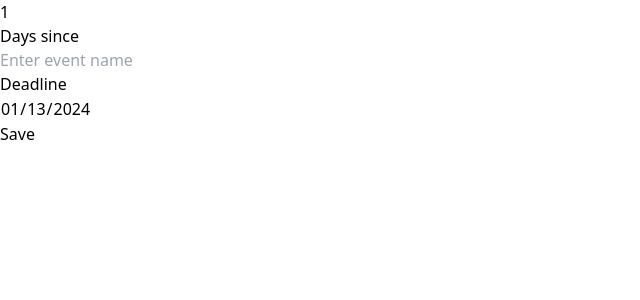
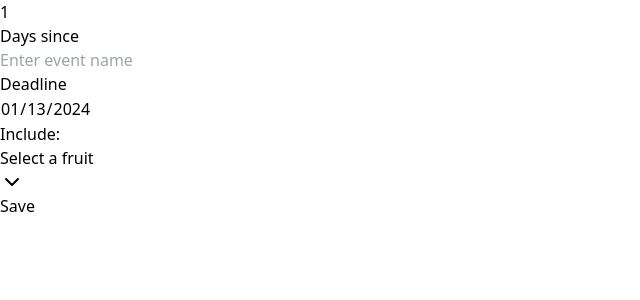
Before and after one commit to UTandor/Days-Untill-Extension, a React (Vite) app: page / in a window 1280 px wide. Shown: the top 300 px of the page, without its empty margins (0-640 px from the left). Built offline with nearby package versions, Linux system fonts and the light colour scheme.

Commit message:
Select is working

```diff
--- a/package.json
+++ b/package.json
@@ -12,6 +12,7 @@
   },
   "dependencies": {
     "@radix-ui/react-popover": "^1.0.7",
+    "@radix-ui/react-select": "^2.0.0",
     "@radix-ui/react-separator": "^1.0.3",
     "@radix-ui/react-slot": "^1.0.2",
     "class-variance-authority": "^0.7.0",
--- a/src/App.tsx
+++ b/src/App.tsx
@@ -1,7 +1,15 @@
 import { FormEvent, useEffect, useState } from "react";
 import { Input } from "@/components/ui/input";
 import { Button } from "@/components/ui/button";
-import { Separator } from "@/components/ui/separator";
+import {
+  Select,
+  SelectContent,
+  SelectGroup,
+  SelectItem,
+  SelectLabel,
+  SelectTrigger,
+  SelectValue,
+} from "@/components/ui/select";
 
 function App() {
   const currentDate = new Date();
@@ -35,11 +43,11 @@
   }, []);
 
   return (
-    <div className="h-[350px] dark w-[275px] grid place-items-center font-mono bg-card text-popover-foreground">
+    <div className="h-[450px] dark w-[300px] py-12 grid place-items-center font-mono bg-card text-popover-foreground">
       <div>
         {differenceInDays !== null && (
           <>
-            <h1 className="font-semibold text-primary text-3xl text-center">
+            <h1 className="font-semibold text-primary row-span-2 text-3xl text-center">
               <p>{Math.abs(differenceInDays)}</p>
             </h1>
             <div>
@@ -50,27 +58,54 @@
           </>
         )}
       </div>
-      <form onSubmit={handleSubmit} className="flex flex-col justify-center items-center gap-y-5">
+      <form
+        onSubmit={handleSubmit}
+        className="grid place-items-center gap-2 mt-10 relative mb-32"
+      >
         <Input
           type="text"
-          className="w-[230px] text bg-input fixed top-[15%]"
+          className="w-[230px] text bg-input"
           placeholder="Enter event name"
           value={task}
           onChange={(e) => setTask(e.target.value)}
         />
-        <Separator className="bg-card-foreground opacity-30 fixed w-[230px] top-[23%] " />
         <div>
-          <h1 className="text-center font-medium text-sm  text-foreground opacity-70 mb-2 mt-0">Deadline</h1>
+          <h1 className="text-center font-medium text-sm  text-foreground opacity-70 mb-2 mt-2 ">
+            Deadline
+          </h1>
           <Input
             type="date"
-            className="w-[230px] text bg-input"
+            className="w-[230px] bg-input"
             placeholder="Date"
             value={date}
             onChange={(e) => setDate(e.target.value)}
           />
         </div>
-
-        <Button type="submit" variant={"default"} className="bg-primary text-primary-foreground">
+        <div className="mb-3">
+          <h1 className="text-center font-medium text-sm  text-foreground opacity-70 mb-2 mt-2 ">
+            Include:
+          </h1>
+          <Select>
+            <SelectTrigger className="w-[230px]">
+              <SelectValue placeholder="Select a fruit" />
+            </SelectTrigger>
+            <SelectContent>
+              <SelectGroup>
+                <SelectLabel>Fruits</SelectLabel>
+                <SelectItem value="apple">Apple</SelectItem>
+                <SelectItem value="banana">Banana</SelectItem>
+                <SelectItem value="blueberry">Blueberry</SelectItem>
+                <SelectItem value="grapes">Grapes</SelectItem>
+                <SelectItem value="pineapple">Pineapple</SelectItem>
+              </SelectGroup>
+            </SelectContent>
+          </Select>
+        </div>
+        <Button
+          type="submit"
+          variant={"default"}
+          className="bg-primary text-primary-foreground"
+        >
           Save
         </Button>
       </form>
--- /dev/null
+++ b/src/components/ui/select.tsx
@@ -0,0 +1,158 @@
+import * as React from "react"
+import * as SelectPrimitive from "@radix-ui/react-select"
+import { Check, ChevronDown, ChevronUp } from "lucide-react"
+
+import { cn } from "@/lib/utils"
+
+const Select = SelectPrimitive.Root
+
+const SelectGroup = SelectPrimitive.Group
+
+const SelectValue = SelectPrimitive.Value
+
+const SelectTrigger = React.forwardRef<
+  React.ElementRef<typeof SelectPrimitive.Trigger>,
+  React.ComponentPropsWithoutRef<typeof SelectPrimitive.Trigger>
+>(({ className, children, ...props }, ref) => (
+  <SelectPrimitive.Trigger
+    ref={ref}
+    className={cn(
+      "flex h-10 items-center justify-between rounded-md border border-input bg-input px-3 py-2 text-sm ring-offset-background placeholder:text-muted-foreground focus:outline-none focus:ring-2 focus:ring-ring focus:ring-offset-2 disabled:cursor-not-allowed disabled:opacity-50 [&>span]:line-clamp-1 w-[180px]",
+      className
+    )}
+    {...props}
+  >
+    {children}
+    <SelectPrimitive.Icon asChild>
+      <ChevronDown className="h-4 w-4 opacity-50" />
+    </SelectPrimitive.Icon>
+  </SelectPrimitive.Trigger>
+))
+SelectTrigger.displayName = SelectPrimitive.Trigger.displayName
+
+const SelectScrollUpButton = React.forwardRef<
+  React.ElementRef<typeof SelectPrimitive.ScrollUpButton>,
+  React.ComponentPropsWithoutRef<typeof SelectPrimitive.ScrollUpButton>
+>(({ className, ...props }, ref) => (
+  <SelectPrimitive.ScrollUpButton
+    ref={ref}
+    className={cn(
+      "flex cursor-default items-center justify-center py-1",
+      className
+    )}
+    {...props}
+  >
+    <ChevronUp className="h-4 w-4" />
+  </SelectPrimitive.ScrollUpButton>
+))
+SelectScrollUpButton.displayName = SelectPrimitive.ScrollUpButton.displayName
+
+const SelectScrollDownButton = React.forwardRef<
+  React.ElementRef<typeof SelectPrimitive.ScrollDownButton>,
+  React.ComponentPropsWithoutRef<typeof SelectPrimitive.ScrollDownButton>
+>(({ className, ...props }, ref) => (
+  <SelectPrimitive.ScrollDownButton
+    ref={ref}
+    className={cn(
+      "flex cursor-default items-center justify-center py-1",
+      className
+    )}
+    {...props}
+  >
+    <ChevronDown className="h-4 w-4" />
+  </SelectPrimitive.ScrollDownButton>
+))
+SelectScrollDownButton.displayName =
+  SelectPrimitive.ScrollDownButton.displayName
+
+const SelectContent = React.forwardRef<
+  React.ElementRef<typeof SelectPrimitive.Content>,
+  React.ComponentPropsWithoutRef<typeof SelectPrimitive.Content>
+>(({ className, children, position = "popper", ...props }, ref) => (
+  <SelectPrimitive.Portal>
+    <SelectPrimitive.Content
+      ref={ref}
+      className={cn(
+        "relative dark z-50 max-h-96 min-w-[8rem] overflow-hidden rounded-md px-2 bg-card text-card-foreground shadow-md data-[state=open]:animate-in data-[state=closed]:animate-out data-[state=closed]:fade-out-0 data-[state=open]:fade-in-0 data-[state=closed]:zoom-out-95 data-[state=open]:zoom-in-95 data-[side=bottom]:slide-in-from-top-2 data-[side=left]:slide-in-from-right-2 data-[side=right]:slide-in-from-left-2 data-[side=top]:slide-in-from-bottom-2",
+        position === "popper" &&
+          "data-[side=bottom]:translate-y-1 data-[side=left]:-translate-x-1 data-[side=right]:translate-x-1 data-[side=top]:-translate-y-1",
+        className
+      )}
+      position={position}
+      {...props}
+    >
+      <SelectScrollUpButton />
+      <SelectPrimitive.Viewport
+        className={cn(
+          "p-1",
+          position === "popper" &&
+            "h-[var(--radix-select-trigger-height)] w-full min-w-[var(--radix-select-trigger-width)]"
+        )}
+      >
+        {children}
+      </SelectPrimitive.Viewport>
+      <SelectScrollDownButton />
+    </SelectPrimitive.Content>
+  </SelectPrimitive.Portal>
+))
+SelectContent.displayName = SelectPrimitive.Content.displayName
+
+const SelectLabel = React.forwardRef<
+  React.ElementRef<typeof SelectPrimitive.Label>,
+  React.ComponentPropsWithoutRef<typeof SelectPrimitive.Label>
+>(({ className, ...props }, ref) => (
+  <SelectPrimitive.Label
+    ref={ref}
+    className={cn("py-1.5 pl-8 pr-2 text-sm font-semibold", className)}
+    {...props}
+  />
+))
+SelectLabel.displayName = SelectPrimitive.Label.displayName
+
+const SelectItem = React.forwardRef<
+  React.ElementRef<typeof SelectPrimitive.Item>,
+  React.ComponentPropsWithoutRef<typeof SelectPrimitive.Item>
+>(({ className, children, ...props }, ref) => (
+  <SelectPrimitive.Item
+    ref={ref}
+    className={cn(
+      "relative flex w-full cursor-default select-none items-center rounded-sm py-1.5 pl-8 pr-2 text-sm outline-none focus:bg-accent focus:text-accent-foreground data-[disabled]:pointer-events-none data-[disabled]:opacity-50",
+      className
+    )}
+    {...props}
+  >
+    <span className="absolute left-2 flex h-3.5 w-3.5 items-center justify-center">
+      <SelectPrimitive.ItemIndicator>
+        <Check className="h-4 w-4" />
+      </SelectPrimitive.ItemIndicator>
+    </span>
+
+    <SelectPrimitive.ItemText>{children}</SelectPrimitive.ItemText>
+  </SelectPrimitive.Item>
+))
+SelectItem.displayName = SelectPrimitive.Item.displayName
+
+const SelectSeparator = React.forwardRef<
+  React.ElementRef<typeof SelectPrimitive.Separator>,
+  React.ComponentPropsWithoutRef<typeof SelectPrimitive.Separator>
+>(({ className, ...props }, ref) => (
+  <SelectPrimitive.Separator
+    ref={ref}
+    className={cn("-mx-1 my-1 h-px bg-muted", className)}
+    {...props}
+  />
+))
+SelectSeparator.displayName = SelectPrimitive.Separator.displayName
+
+export {
+  Select,
+  SelectGroup,
+  SelectValue,
+  SelectTrigger,
+  SelectContent,
+  SelectLabel,
+  SelectItem,
+  SelectSeparator,
+  SelectScrollUpButton,
+  SelectScrollDownButton,
+}
--- a/src/index.css
+++ b/src/index.css
@@ -5,50 +5,49 @@
 @layer base {
   :root {
     --background: 0 0% 100%;
-    --foreground: 240 10% 3.9%;
+    --foreground: 20 14.3% 4.1%;
     --card: 0 0% 100%;
-    --card-foreground: 240 10% 3.9%;
+    --card-foreground: 20 14.3% 4.1%;
     --popover: 0 0% 100%;
-    --popover-foreground: 240 10% 3.9%;
-    --primary: 346.8 77.2% 49.8%;
-    --primary-foreground: 355.7 100% 97.3%;
-    --secondary: 240 4.8% 95.9%;
-    --secondary-foreground: 240 5.9% 10%;
-    --muted: 240 4.8% 95.9%;
-    --muted-foreground: 240 3.8% 46.1%;
-    --accent: 240 4.8% 95.9%;
-    --accent-foreground: 240 5.9% 10%;
+    --popover-foreground: 20 14.3% 4.1%;
+    --primary: 24.6 95% 53.1%;
+    --primary-foreground: 60 9.1% 97.8%;
+    --secondary: 60 4.8% 95.9%;
+    --secondary-foreground: 24 9.8% 10%;
+    --muted: 60 4.8% 95.9%;
+    --muted-foreground: 25 5.3% 44.7%;
+    --accent: 60 4.8% 95.9%;
+    --accent-foreground: 24 9.8% 10%;
     --destructive: 0 84.2% 60.2%;
-    --destructive-foreground: 0 0% 98%;
-    --border: 240 5.9% 90%;
-    --input: 240 5.9% 90%;
-    --ring: 346.8 77.2% 49.8%;
+    --destructive-foreground: 60 9.1% 97.8%;
+    --border: 20 5.9% 90%;
+    --input: 20 5.9% 90%;
+    --ring: 24.6 95% 53.1%;
     --radius: 0.5rem;
   }
 
   .dark {
     --background: 20 14.3% 4.1%;
-    --foreground: 0 0% 95%;
-    --card: 24 9.8% 10%;
-    --card-foreground: 0 0% 95%;
-    --popover: 0 0% 9%;
-    --popover-foreground: 0 0% 95%;
-    --primary: 346.8 77.2% 49.8%;
-    --primary-foreground: 355.7 100% 97.3%;
-    --secondary: 240 3.7% 15.9%;
-    --secondary-foreground: 0 0% 98%;
-    --muted: 0 0% 15%;
-    --muted-foreground: 240 5% 64.9%;
+    --foreground: 60 9.1% 97.8%;
+    --card: 20 14.3% 4.1%;
+    --card-foreground: 60 9.1% 97.8%;
+    --popover: 20 14.3% 4.1%;
+    --popover-foreground: 60 9.1% 97.8%;
+    --primary: 20.5 90.2% 48.2%;
+    --primary-foreground: 60 9.1% 97.8%;
+    --secondary: 12 6.5% 15.1%;
+    --secondary-foreground: 60 9.1% 97.8%;
+    --muted: 12 6.5% 15.1%;
+    --muted-foreground: 24 5.4% 63.9%;
     --accent: 12 6.5% 15.1%;
-    --accent-foreground: 0 0% 98%;
-    --destructive: 0 62.8% 30.6%;
-    --destructive-foreground: 0 85.7% 97.3%;
-    --border: 240 3.7% 15.9%;
-    --input: 240 3.7% 15.9%;
-    --ring: 346.8 77.2% 49.8%;
+    --accent-foreground: 60 9.1% 97.8%;
+    --destructive: 0 72.2% 50.6%;
+    --destructive-foreground: 60 9.1% 97.8%;
+    --border: 12 6.5% 15.1%;
+    --input: 12 6.5% 15.1%;
+    --ring: 20.5 90.2% 48.2%;
   }
 }
-
 
 input[type="date"]::-webkit-calendar-picker-indicator {
   filter: invert(1);
```
Also changed, not shown: 1 other file (tests, documents, lock files or other folders).
